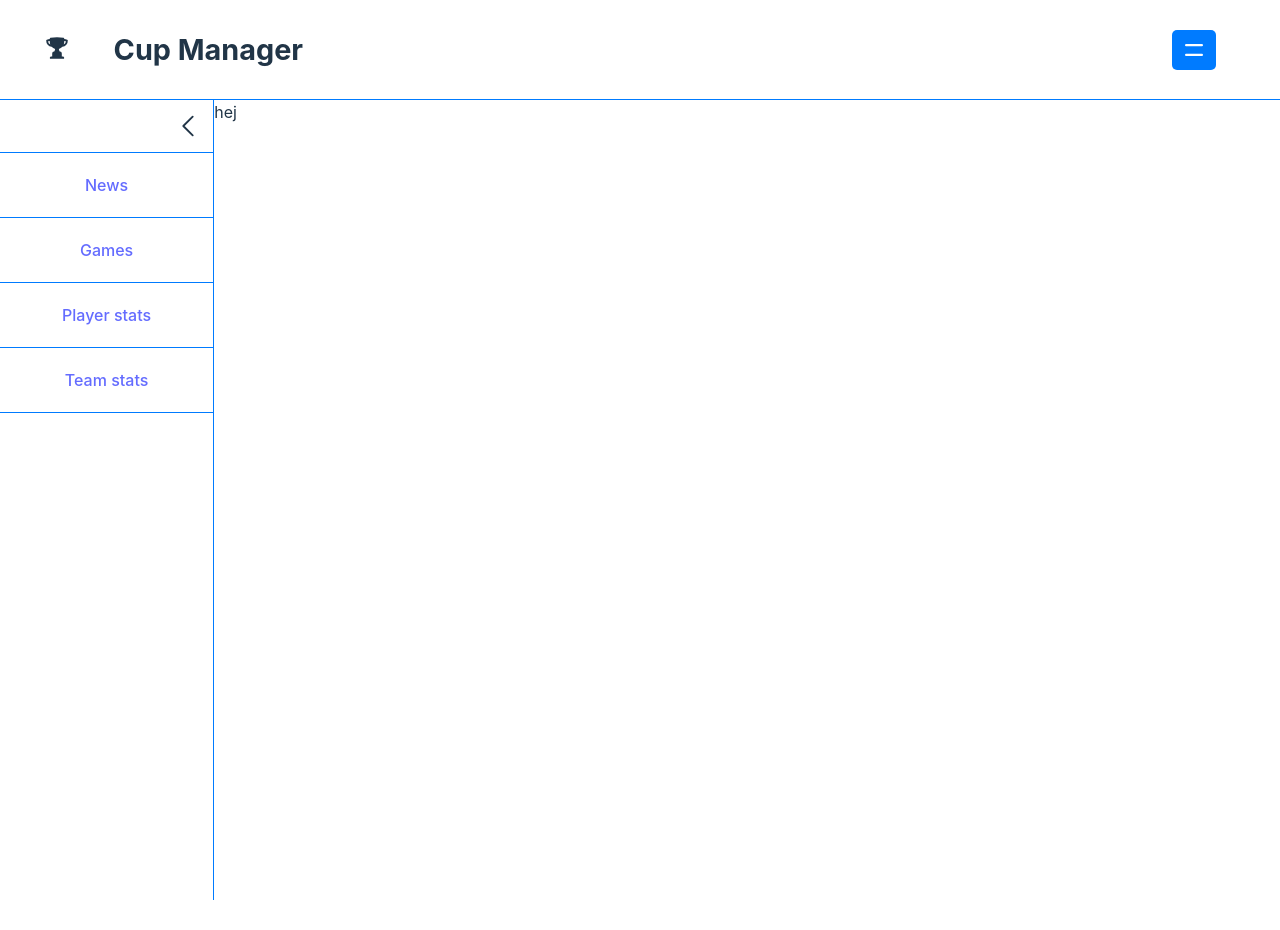
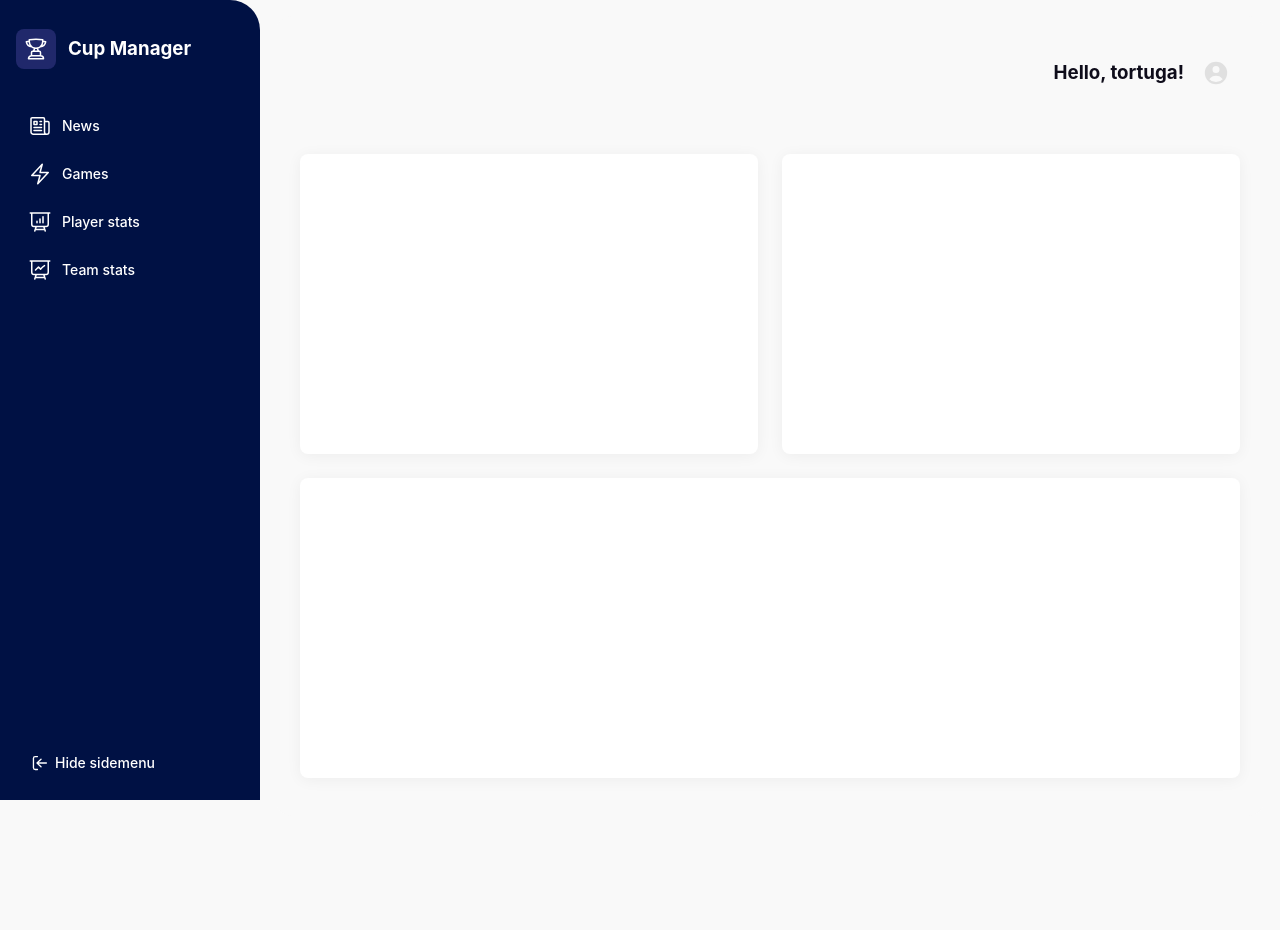
Before and after one commit to r45mu5m05c4/cup-tracker, a React (Vite) app: page / in a window 1280 px wide. Before the commit the page ends 900 px from the top, so only its background shows below. Built offline with nearby package versions, Linux system fonts and the light colour scheme.

Commit message:
feat: update design

```diff
--- a/src/components/Games/Games.tsx
+++ b/src/components/Games/Games.tsx
@@ -1,5 +1,5 @@
 import { styled } from "styled-components";
-import { MOCK_GAMES } from "../utils/MOCK_DATA";
+import { MOCK_GAMES } from "../../utils/MOCK_DATA";
 
 interface Game {
   id: string;
--- /dev/null
+++ b/src/components/News/News.tsx
@@ -0,0 +1,36 @@
+import { styled } from "styled-components";
+
+const News = () => {
+    return (
+        <Container>
+            <Row>
+                <NewsContainer />
+                <NewsContainer />
+            </Row>
+            <Row>
+                <NewsContainer />
+            </Row>
+        </Container>
+    );
+};
+
+export default News;
+
+const Container = styled.div`
+  display: flex;
+  flex-direction: column;
+  padding: 24px;
+  gap: 24px;
+`;
+const Row = styled.div`
+  width: 100%;
+  display: flex;
+  gap: 24px;
+`;
+const NewsContainer = styled.div`
+  background-color: var(--color-background-primary-darker);
+  box-shadow: 0px 2px 15px 0px rgba(0, 0, 0, 0.05);
+  width: 100%;
+  height: 300px;
+  border-radius: 8px;
+`;
--- a/src/components/PlayerTable/PlayerTable.tsx
+++ b/src/components/PlayerTable/PlayerTable.tsx
@@ -1,5 +1,5 @@
-import { MOCK_PLAYERS } from "../utils/MOCK_DATA";
-import Table from "../molecules/Table";
+import Table from "../../molecules/Table";
+import { MOCK_PLAYERS } from "../../utils/MOCK_DATA";
 
 const PlayerTable = () => {
     const allPlayers = MOCK_PLAYERS;
--- a/src/components/TeamTable/TeamTable.tsx
+++ b/src/components/TeamTable/TeamTable.tsx
@@ -1,5 +1,5 @@
-import { MOCK_TEAMS } from "../utils/MOCK_DATA";
-import Table from "../molecules/Table";
+import Table from "../../molecules/Table";
+import { MOCK_TEAMS } from "../../utils/MOCK_DATA";
 
 const TeamTable = () => {
   const allTeams = MOCK_TEAMS;
--- a/src/home/Home.tsx
+++ b/src/home/Home.tsx
@@ -1,13 +1,13 @@
 import NavMenu from "../navigation/NavMenu";
 import styled from "styled-components";
-import { Bars2Icon } from "@heroicons/react/16/solid";
-import { TrophyIcon } from "@heroicons/react/20/solid";
 import { useRef, useState } from "react";
 import LoginModal from "./LoginModal";
-import PlayerTable from "../PlayerTable";
-import TeamTable from "../TeamTable";
 import { Route, Routes } from "react-router-dom";
-import Games from "../Games/Games";
+import Games from "../components/Games/Games";
+import PlayerTable from "../components/PlayerTable";
+import TeamTable from "../components/TeamTable";
+import { UserCircleIcon } from "@heroicons/react/20/solid";
+import News from "../components/News/News";
 
 const Home = () => {
   const [showLoginModal, setShowLoginModal] = useState(false);
@@ -25,13 +25,12 @@ const Home = () => {
 
   return (
     <Container>
+      <NavMenu />
+      <PageContainer>
         <Header>
-        <h2 style={{ width: "70%" }}>
-          <StyledTrophyIcon />
-          Cup Manager
-        </h2>
+          <h3>Hello, tortuga!</h3>
           <IconButton ref={buttonRef} onClick={() => togglePopup()}>
-          <StyledBars2Icon />
+            <HamburgerMenuIcon />
             {showLoginModal && (
               <LoginModal
                 popupPosition={popupPosition}
@@ -41,10 +40,9 @@ const Home = () => {
           </IconButton>
         </Header>
         <Row>
-        <NavMenu />
           <Content>
             <Routes>
-            <Route path="/" element={<div>hej</div>} />
+              <Route path="/" element={<News />} />
               <Route path="/games" element={<Games />} />
               <Route path="/players" element={<PlayerTable />} />
               <Route path="/teams" element={<TeamTable />} />
@@ -54,6 +52,7 @@ const Home = () => {
             </Routes>
           </Content>
         </Row>
+      </PageContainer>
     </Container>
   );
 };
@@ -63,7 +62,13 @@ const Container = styled.div`
   height: 100%;
   width: 100%;
   display: flex;
-  flex-direction: column;
+`;
+const PageContainer = styled.div`
+  height: 100%;
+  width: 100%;
+  background-color: var(--color-background-secondary-darker);
+  margin: 16px;
+  border-radius: 16px;
 `;
 const Row = styled.div`
   height: 100%;
@@ -78,43 +83,34 @@ const Content = styled.div`
   flex-direction: column;
 `;
 const Header = styled.div`
-  width: 100%;
-  border-bottom: 1px solid #007bff;
   display: flex;
-  padding-top: 10px;
-  padding-bottom: 10px;
-`;
-const StyledTrophyIcon = styled(TrophyIcon)`
-  width: 24px;
-  height: 24px;
-  margin: auto;
-  margin-left: 5%;
-  margin-right: 5%;
+  gap: 8px;
+  padding: 24px;
+  justify-content: flex-end;
+  align-items: center;
 `;
 const IconButton = styled.button`
-  height: 50%;
-  margin: auto;
-  margin-right: 5%;
-  background-color: #007bff;
-  color: #ffffff;
-  border: none;
-  padding: 10px;
-  border-radius: 5px;
+  background-color: transparent;
+  border: 1px solid transparent;
+  padding: 8px;
+  border-radius: 50%;
   cursor: pointer;
   display: flex;
   align-items: center;
   justify-content: center;
+width: 48px;
+height: 48px;
 
   &:hover {
-    background-color: #0056b3;
+    border-color: #E0E0E0;
   }
 
   &:active {
-    background-color: #004085;
+    border-color: #E0E0E0;
   }
 `;
-const StyledBars2Icon = styled(Bars2Icon)`
-  color: #ffffff; /* White */
-  width: 24px; /* Set a width */
-  height: 24px; /* Set a height */
+const HamburgerMenuIcon = styled(UserCircleIcon)`
+  color: #E0E0E0;
+  width: 28px;
+  height: 28px;
 `;
--- a/src/index.css
+++ b/src/index.css
@@ -4,8 +4,7 @@
   font-weight: 400;
 
   color-scheme: light dark;
-  color: rgba(255, 255, 255, 0.87);
-  background-color: #242424;
+  color: #fff;
 
   font-synthesis: none;
   text-rendering: optimizeLegibility;
@@ -15,11 +14,12 @@
 
 a {
   font-weight: 500;
-  color: #646cff;
+  color: #C8C8C8;
   text-decoration: inherit;
 }
+
 a:hover {
-  color: #535bf2;
+  color: #fff;
 }
 
 body {
@@ -28,6 +28,14 @@ body {
   place-items: center;
   min-width: 320px;
   min-height: 100vh;
+  background-color: #0E0C1A;
+
+  --color-background-primary: #18142C;
+  --color-background-primary-darker: #231D40;
+  --color-background-secondary: #0E0C1A;
+  --color-background-secondary-darker: #18142C;
+
+  --color-text-primary: #C8C8C8;
 }
 
 h1 {
@@ -51,23 +59,26 @@ button {
   cursor: pointer;
   transition: border-color 0.25s;
 }
+
 button:hover {
   border-color: #646cff;
 }
+
 button:focus,
 button:focus-visible {
   outline: 4px auto -webkit-focus-ring-color;
 }
 
 @media (prefers-color-scheme: light) {
-  :root {
-    color: #213547;
-    background-color: #ffffff;
-  }
-  a:hover {
-    color: #747bff;
-  }
-  button {
-    background-color: #f9f9f9;
+  body {
+    color: #0E0C1A;
+    background-color: #F9F9F9;
+
+    --color-background-primary: #F9F9F9;
+    --color-background-primary-darker: #fff;
+    --color-background-secondary: #001144;
+    --color-background-secondary-darker: #F9F9F9;
+
+    --color-text-primary: #fff;
   }
 }
--- a/src/navigation/NavMenu.tsx
+++ b/src/navigation/NavMenu.tsx
@@ -1,8 +1,8 @@
 import { useState } from "react";
 import styled from "styled-components";
-import { ChevronLeftIcon, ChevronRightIcon } from "@heroicons/react/24/outline";
-
-import { Link } from "react-router-dom";
+import { useNavigate } from "react-router";
+import { ArrowDownTrayIcon, } from "@heroicons/react/20/solid";
+import { NewspaperIcon, BoltIcon, PresentationChartBarIcon, PresentationChartLineIcon, TrophyIcon } from "@heroicons/react/24/outline";
 
 interface LeftBarProps {
   $expanded: boolean;
@@ -10,111 +10,182 @@ interface LeftBarProps {
 
 const NavMenu = () => {
   const [isExpanded, setIsExpanded] = useState<boolean>(true);
+  const navigate = useNavigate();
   const isTeamAdmin = false;
   const isCupAdmin = false;
   const isAdmin = false;
 
   return (
     <LeftBar $expanded={isExpanded}>
-      {isExpanded ? (
-        <StyledChevronLeftIcon onClick={() => setIsExpanded(!isExpanded)} />
-      ) : (
-        <StyledChevronRightIcon onClick={() => setIsExpanded(!isExpanded)} />
-      )}
+      <NavContent>
+        <NavHeader>
+          <LogoContainer>
+            <StyledTrophyIcon />
+          </LogoContainer>
+          {isExpanded ? <h3>Cup Manager</h3> : ""}
+        </NavHeader>
 
-      {isExpanded && (
-        <>
-          <StyledLink
-            to="/" //onClick={() => navigate("/")}
-          >
-            News
-          </StyledLink>
-          <StyledLink
-            to="/games"
-            //onClick={() => navigate("/games")}
-          >
-            Games
-          </StyledLink>
-          <StyledLink
-            to="/players"
-            //onClick={() => navigate("/players")}
-          >
-            Player stats
-          </StyledLink>
-          <StyledLink
-            to="/teams"
-            // onClick={() => navigate("/teams")}
-          >
-            Team stats
-          </StyledLink>
+        <NavLinks>
+          <Link href="/" onClick={() => navigate("/")} $expanded={isExpanded}>
+            <StyledLinkIcon />
+            {isExpanded ? "News" : ""}
+          </Link>
+          <Link href="/games" onClick={() => navigate("/games")} $expanded={isExpanded}>
+            <StyledGamesIcon />
+            {isExpanded ? "Games" : ""}
+          </Link>
+          <Link href="/players" onClick={() => navigate("/players")} $expanded={isExpanded}>
+            <StyledPlayerStatsIcon />
+            {isExpanded ? "Player stats" : ""}
+          </Link>
+          <Link href="/teams" onClick={() => navigate("/teams")} $expanded={isExpanded}>
+            <StyledTeamStatsIcon />
+            {isExpanded ? "Team stats" : ""}
+          </Link>
           {isTeamAdmin && (
-            <StyledLink
-              to="/games"
-              // onClick={() => navigate("/my-team")}
-            >
-              My team
-            </StyledLink>
+            <Link href="/my-team" onClick={() => navigate("/my-team")} $expanded={isExpanded}>
+              {isExpanded ? "My team" : ""}
+            </Link>
           )}
           {isCupAdmin && (
-            <StyledLink
-              to="/games"
-              // onClick={() => navigate("/manage-cup")}
-            >
+            <Link href="/manage-cup" onClick={() => navigate("/manage-cup")} $expanded={isExpanded}>
               Manage cup
-            </StyledLink>
+            </Link>
           )}
           {isAdmin && (
-            <StyledLink
-              to="/games"
-              //onClick={() => navigate("/admin")}
-            >
+            <Link href="/admin" onClick={() => navigate("/admin")} $expanded={isExpanded}>
               Super admin tools
-            </StyledLink>
+            </Link>
           )}
-        </>
-      )}
+        </NavLinks>
+      </NavContent>
+
+      <NavFooter>
+        {isExpanded ? (
+          <HideSideMenuButton onClick={() => setIsExpanded(!isExpanded)} >
+            <StyledChevronRightIcon />
+            Hide sidemenu
+          </HideSideMenuButton>
+        ) : (
+          <StyledChevronLeftIcon onClick={() => setIsExpanded(!isExpanded)} />
+        )}
+      </NavFooter>
     </LeftBar>
-  );
+  )
 };
 export default NavMenu;
 
 const LeftBar = styled.div<LeftBarProps>`
   display: flex;
   flex-direction: column;
-  width: ${(props) => (props.$expanded ? "20%" : "30px")};
-  border-right: solid 1px #007bff;
+  width: ${(props) => (props.$expanded ? "260px" : "80px")};
+  min-width: ${(props) => (props.$expanded ? "260px" : "80px")};
+  background-color: var(--color-background-secondary);
+  border-top-right-radius: 30px;
   height: 100vh;
+  justify-content: space-between;
 `;
-const StyledChevronRightIcon = styled(ChevronRightIcon)`
+const NavContent = styled('div')`
+display: flex;
+flex-direction: column;
+`;
+const NavHeader = styled('div')`
+display: flex;
+gap: 12px;
+align-items: center;
+padding: 16px;
+color: var(--color-text-primary);
+`;
+const LogoContainer = styled('div')`
+  background-color: #20286B;
+    width: 40px;
+    height: 40px;
+    display: flex;
+    align-items: center;
+    justify-content: center;
+    border-radius: 8px;
+`;
+const StyledTrophyIcon = styled(TrophyIcon)`
+  width: 24px;
+  height: 24px;
+  margin: auto;
+  margin-left: 5%;
+  margin-right: 5%;
+`;
+const StyledChevronRightIcon = styled(ArrowDownTrayIcon)`
   margin: 5%;
   margin-left: auto;
-  height: 30px;
-  width: 30px;
+  height: 24px;
+  width: 24px;
+  transform: rotate(0.25turn);
+  color: var(--color-text-primary);
+
   &:hover {
     cursor: pointer;
   }
 `;
-const StyledChevronLeftIcon = styled(ChevronLeftIcon)`
+const StyledChevronLeftIcon = styled(ArrowDownTrayIcon)`
   margin: 5%;
   margin-left: auto;
-  height: 30px;
-  width: 30px;
+  height: 24px;
+  width: 24px;
+  transform: rotate(0.75turn);
+  color: var(--color-text-primary);
+
   &:hover {
     cursor: pointer;
   }
 `;
-const StyledLink = styled(Link)`
-  width: 100%;
-  height: 64px;
+const StyledLinkIcon = styled(NewspaperIcon)`
+  width: 24px;
+  height: 24px;
+`;
+const StyledGamesIcon = styled(BoltIcon)`
+  width: 24px;
+  height: 24px;
+`;
+const StyledPlayerStatsIcon = styled(PresentationChartBarIcon)`
+  width: 24px;
+  height: 24px;
+`;
+const StyledTeamStatsIcon = styled(PresentationChartLineIcon)`
+  width: 24px;
+  height: 24px;
+`;
+const NavLinks = styled('div')`
+`;
+const Link = styled.a<LeftBarProps>`
+  height: 40px;
   display: flex;
-  justify-content: center;
+  gap: 10px;
   align-items: center;
-  border-bottom: 1px solid #007bff;
+  padding-left: ${(props) => (props.$expanded ? "16px" : "0")};
+  justify-content: ${(props) => (props.$expanded ? "flex-start" : "center")};
+  font-size: 14px;
+  margin: 8px 12px;
+  border-radius: 4px;
+  color: var(--color-text-primary);
+
   &:hover {
-    background-color: #0056b3;
+    background-color: #20286B;
     color: #fff;
-  }
-  &:first-of-type {
-    border-top: 1px solid #007bff;
+    cursor: pointer;
   }
 `;
+const HideSideMenuButton = styled('button')`
+display: flex;
+font-size: 14px;
+white-space: nowrap;
+align-items: center;
+padding: 2px 14px;
+background-color: transparent;
+color: var(--color-text-primary);
+
+&:hover {
+  border-color: var(--color-text-primary);
+}
+`;
+const NavFooter = styled('div')`
+display: flex;
+padding: 16px;
+`;
```
Lines whose indentation alone changed are shown as unchanged.
